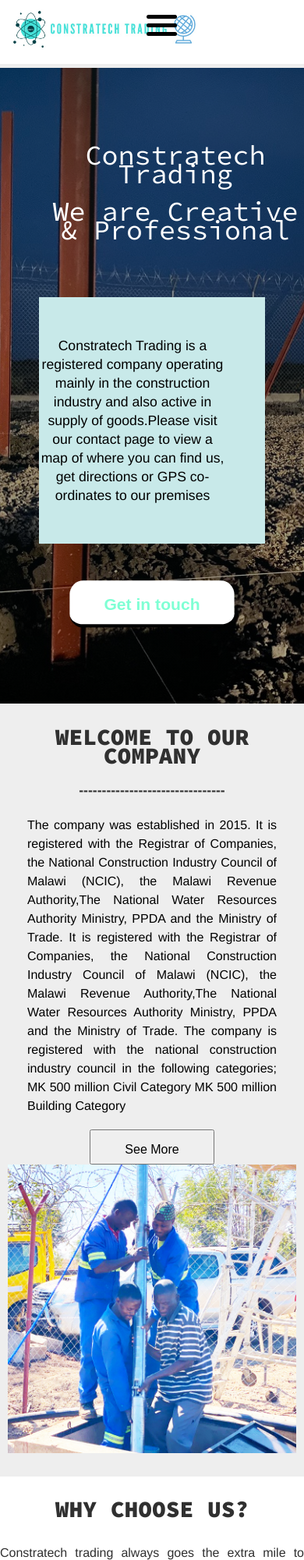
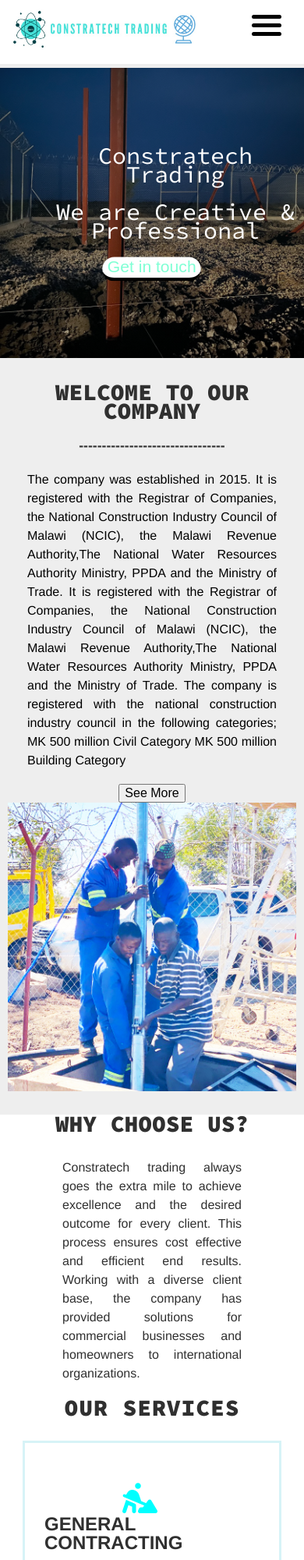
Before and after one commit to sandason/constratech_trading, a plain HTML site: page index.html in a window 390 px wide. Shown: the top 2000 px of the page at 78% size. Drawn offline with nearby package versions, Linux system fonts and the light colour scheme.

Commit message:
Add files via upload

```diff
--- a/style.css
+++ b/style.css
@@ -8,7 +8,7 @@
 /* Custom Properties, update these for your own design */
 
 :root {
-    --ff-primary:"Raleway", Helvetica, sans-serif;
+    --ff-primary: "Raleway", Helvetica, sans-serif;
     --ff-secondary: 'Source Code Pro', monospace;
 
     --fw-reg: 300;
@@ -178,7 +178,7 @@ html {
     font-weight:var(--fw-reg);
     font-family: var(--ff-secondary);
     font-size: var(--fs-h2);
-    border-radius: 1.5px;
+
     text-align: center;
     align-items: center;
     padding: 0 0 0 60px;
@@ -210,15 +210,13 @@ html {
     text-align: center;
     justify-items: left;
     padding: 50px 50px 50px 0px;
-    background-color: rgb(200, 233, 233);
+    background-color: rgb(162, 211, 211);
     font-weight: 400;
 
   }
 
   .hero-button{
-
     background-color: white;
-
 
     cursor: pointer;
     font-size: var(--fs-h3);
@@ -229,30 +227,19 @@ html {
     transition: transform 200ms ease-in-out;
     transform: scale(1.1);
 
-
-
   }
   .hero-button a{
     text-decoration: none;
     color: aquamarine;
-
-    font-weight: 700;
-    text-align: center;
-
+    font-size: var(--fs-h3);
+    font-weight: var(--fw-reg)
     }
     .center{
       display: flex;
       justify-content: center;
       align-items: center;
-
-
     }
-  button{
-    height: 2.85em;
-		line-height: 2.95em;
-		min-width: 10em;
-		padding: 0 1.5em;
-  }
+  .hero-column{
     /* Use "linear-gradient" to add a darken background effect to the image (photographer.jpg). This will make the text easier to read */
 
     /*specific height*/
@@ -280,10 +267,11 @@ html {
   @media (max-width: 780px) {
     .hero-container{
       min-height: 20vh;
+       max-width:100% ;
   }
   .hero-container h2{
 
-    font-size: 35px;
+    font-size: 30px;
   }
   .highlight{
     font-size: 28px;
@@ -487,21 +475,17 @@ i.fa-solid {
   font-size: 1.85rem;
     font-weight: 700;
   text-transform: uppercase;
-  padding: 1em 0 0 0;
 
 
 }
 .try1{
   margin: 2rem 0px 1.1rem;
   line-height: 1.5;
-  text-align: center;
+  text-align: justify;
   line-height: 1.5;
   padding-left: 5rem;
   padding-right: 5rem;
   font-size: var(--fs-body);
-  padding: 1em 8em 0.1em 8em;
-
-
 
 
 }
@@ -537,10 +521,6 @@ i.fa-solid {
     padding-bottom: 5px;
     position: relative;
   }
-  .try1{
-    padding: 0 0 0 0;
-    text-align: justify;
-  }
 }
 
 /*Gallery section*/
@@ -551,7 +531,7 @@ i.fa-solid {
 
 }
 .container{
-  padding: 8em 0 6em 0;
+  padding: 1em 1em;
     width:100%;
 
 }
@@ -780,7 +760,7 @@ i.fa-solid {
   margin-bottom: 20px;
 
   list-style: none;
-  padding-left: 150px;
+  padding-left: 100px;
   font-size: normal;
   color: black;
   font-weight: 100;
@@ -832,6 +812,7 @@ i.fa-solid {
   .footer-container {
       display: flex;
       flex-direction: column;
+
     }
 footer .left,
 footer .right {
@@ -847,6 +828,10 @@ footer .copyright {
 
       font-size: var(--fs-h3);
     }
+    .footer-column ul{
+      display: inline;
+
+    }
     .contact-map{
       width: 100%;
       padding: 0;
```
Lines whose indentation alone changed are shown as unchanged.
